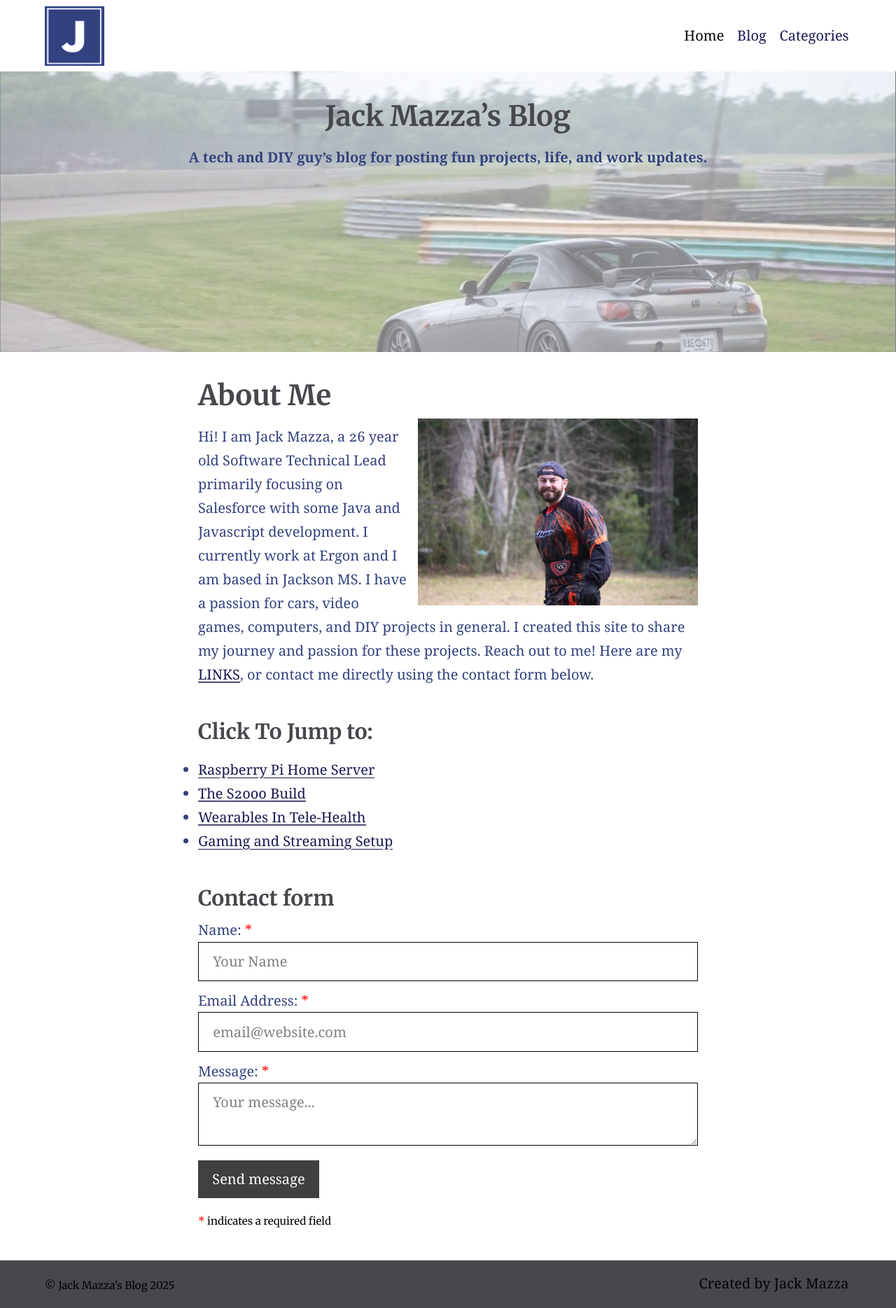
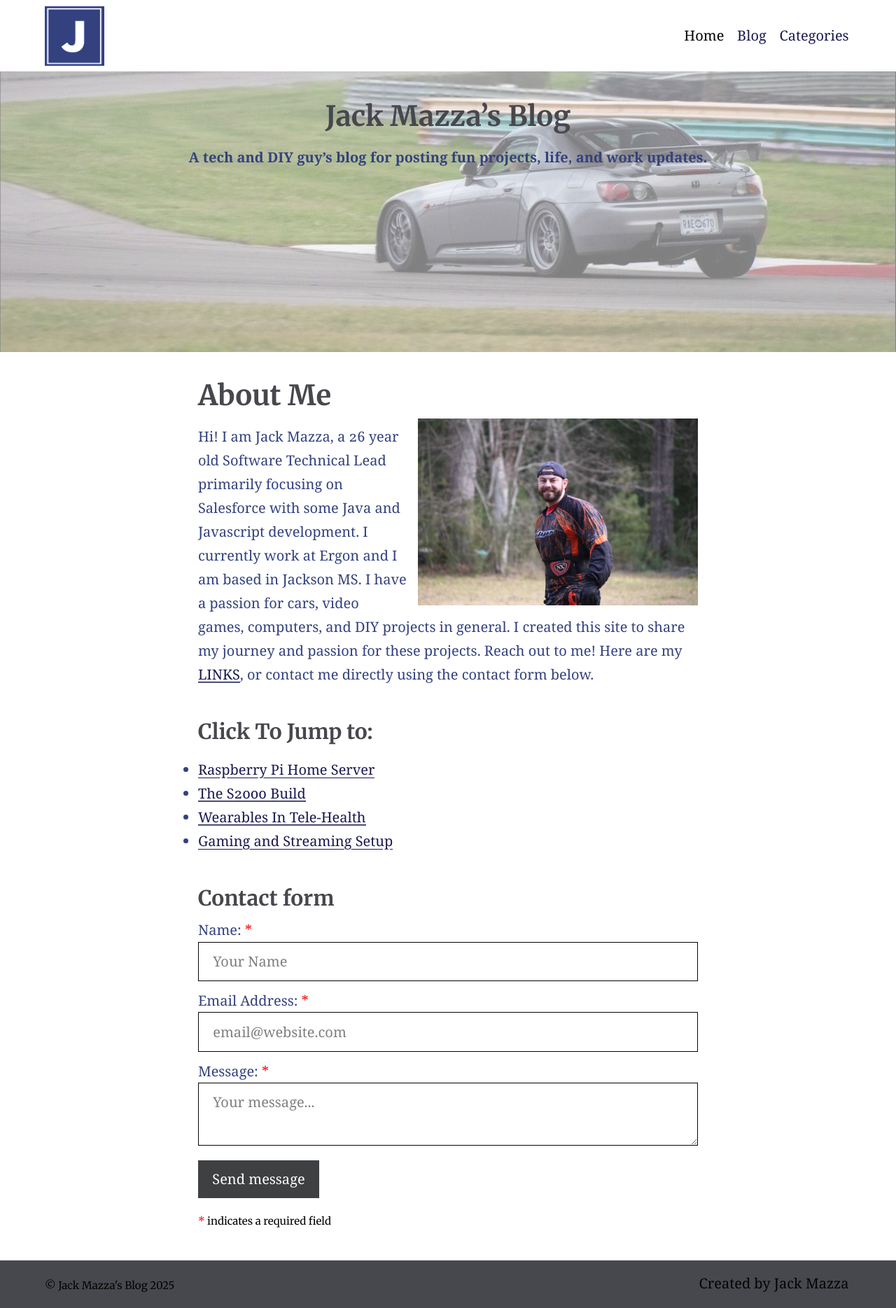
Before and after one commit to jmazza097/jmazza097.github.io, a Jekyll site: the page built from index.md, in a window 1280 px wide. Shown: the whole page at 70% size. Built offline with Jekyll 4.4.1, drawn with Linux system fonts in a browser that asks for light colours.

```diff
--- a/index.md
+++ b/index.md
@@ -3,7 +3,7 @@ title: About Me
 feature_text: |
   # Jack Mazza's Blog
   A tech and DIY guy's blog for posting fun projects, life, and work updates.
-feature_image: "/assets/pictures/nolatrackdayturn16.jpeg"
+feature_image: "/assets/pictures/nolatrackdayturn16smaller.jpeg"
 excerpt: "Jack Mazza's blog for posting projects about, his cars, computers, life, and work updates."
 ---
 {% include figure.html image="/assets/pictures/img_2_1737324573768.jpg" position="right" width="400" height="600" %} Hi! I am Jack Mazza, a 26 year old Software Technical Lead primarily focusing on Salesforce with some Java and Javascript development. I currently work at Ergon and I am based in Jackson MS. I have a passion for cars, video games, computers, and DIY projects in general. I created this site to share my journey and passion for these projects. Reach out to me! Here are my [LINKS](https://links.jackmazza.xyz/@jackmazza), or contact me directly using the contact form below.
```
Also changed, not shown: assets/pictures/nolatrackdayturn16.jpeg (deleted), assets/pictures/nolatrackdayturn16smaller.jpeg (added).
